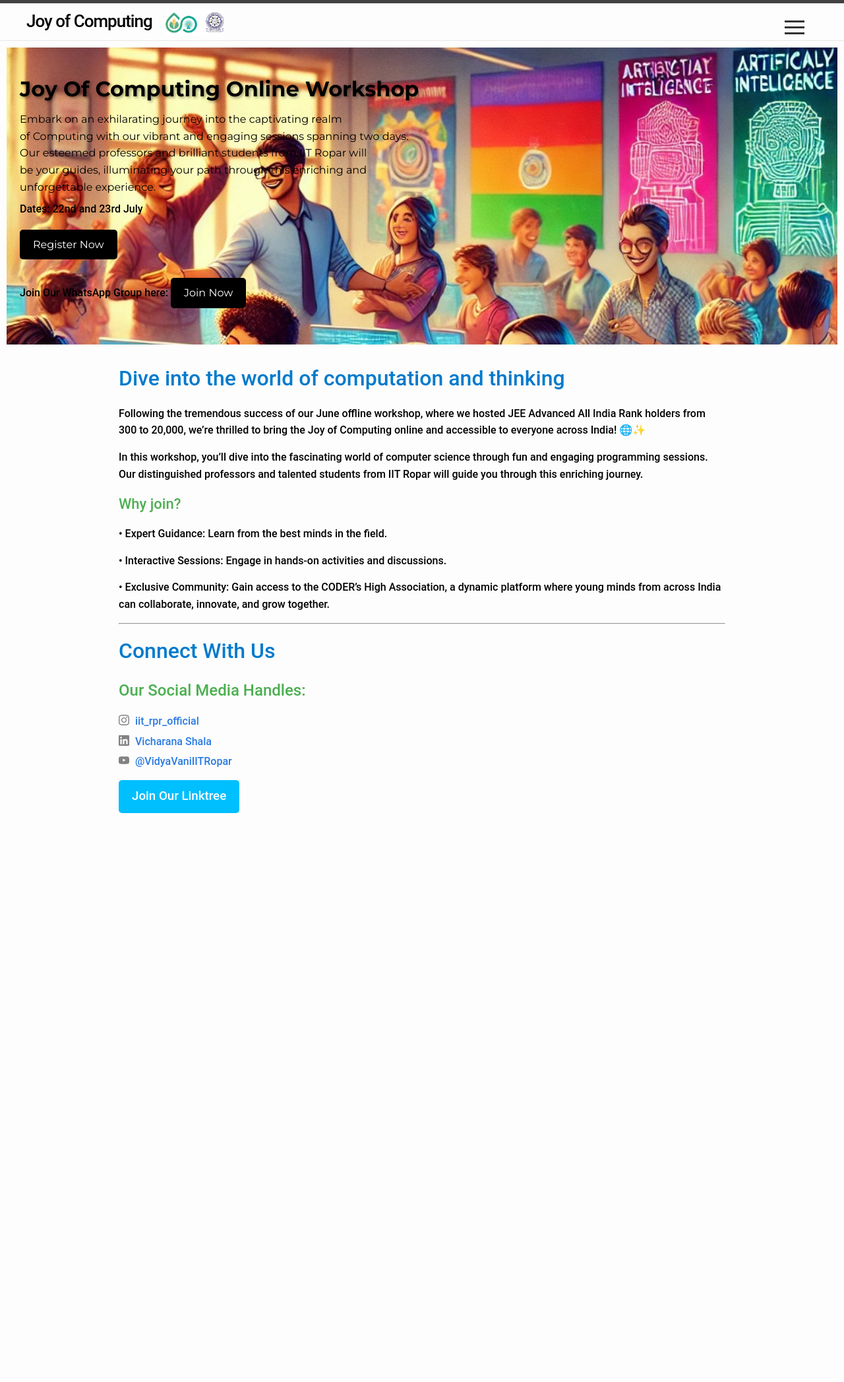
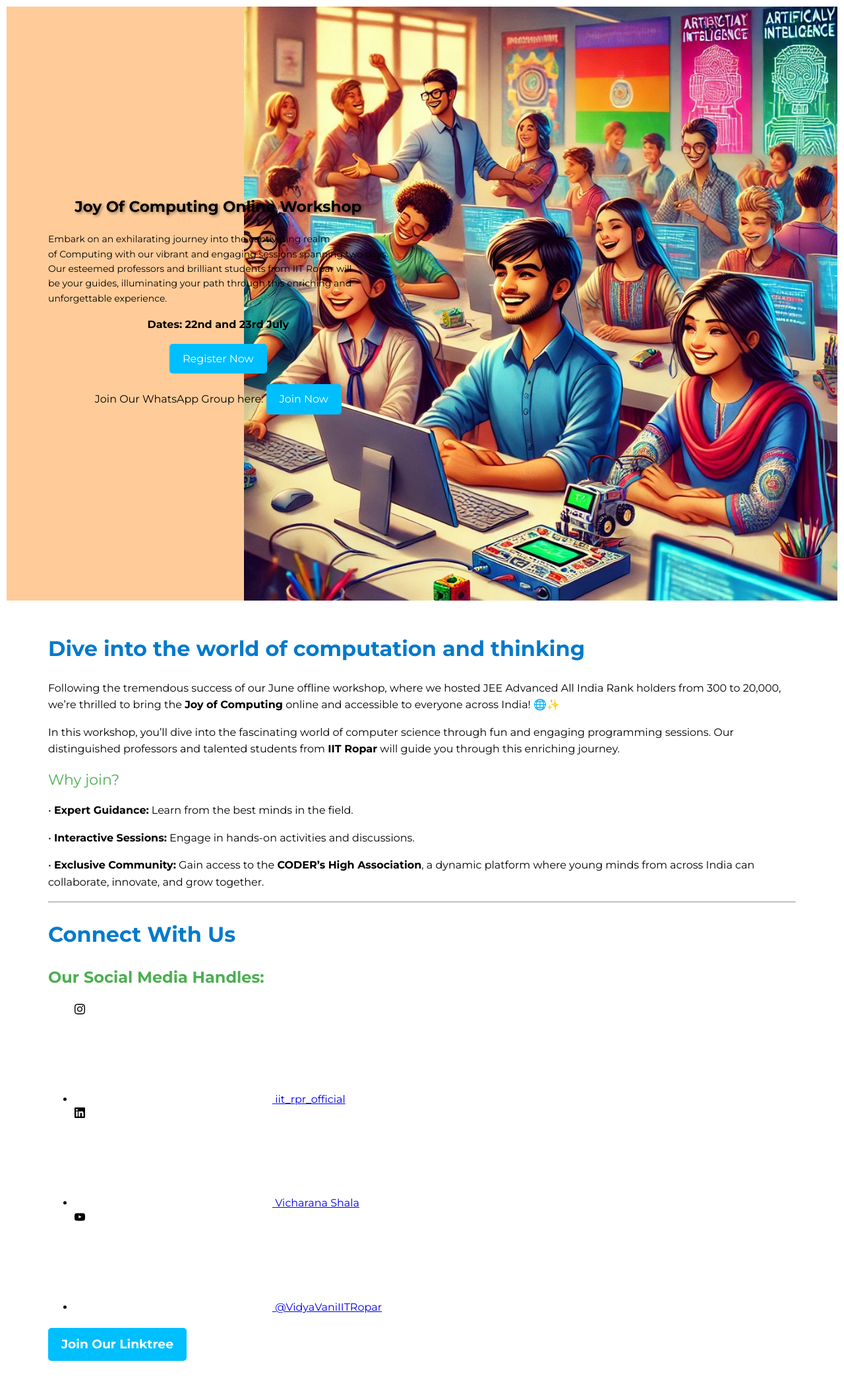
Before and after one commit to sudarshansudarshan/joc, a Jekyll site: the page built from index.markdown, in a window 1280 px wide. Shown: the whole page at 66% size. Built offline with Jekyll 4.4.1, drawn with Linux system fonts in a browser that asks for light colours; before the commit the page ends 1257 px from its top, so only the background shows below that.

Commit message:
Update home.html

```diff
--- a/_layouts/home.html
+++ b/_layouts/home.html
@@ -12,25 +9,16 @@ layout: default
   <link href="https://fonts.googleapis.com/css2?family=Montserrat:ital,wght@0,100..900;1,100..900&display=swap" rel="stylesheet">
   <style>
     body {
-      font-family: 'Roboto Medium', sans-serif; /* Use Roboto font or any other preferred font */
+      font-family: 'Montserrat', sans-serif;
       font-size: 16px;
       line-height: 1.6;
-      color: #000000; /* Default text color */
+      color: #000;
       margin: 0;
       padding: 0;
       width: 100%;
-      /*background-image: url('images/bgg1.png');
-      background-size: contain; /* Set the width and height of the background image */
-      /*background-repeat: no-repeat;
-      background-position: center top;
-       /* Center the background image */
-      <!-- background-color: #ffdbac;-->
+      /* background-color: #ffdbac; */
     }
-  /*.home {
-      max-width: 100%;
-      margin: 0 auto;
-      padding: 10px;
-    }*/
+
     .home {
       max-width: 100%;
       margin: 0 auto;
@@ -45,10 +33,11 @@ layout: default
       list-style: none;
       padding: 0;
       margin: 0;
+      display: flex;
+      flex-wrap: wrap;
     }
 
     .navigation ul li {
-      display: inline;
       margin-right: 20px;
     }
 
@@ -59,22 +48,25 @@ layout: default
     }
 
     .navigation li a:hover {
-      color: #ff6600; /* Change color on hover */
+      color: #ff6600;
     }
 
     .hero-section {
       width: 100%;
-      height: 100vh; /* Adjust height as needed */
+      height: 100vh;
       background-image: url('images/bgg1.png');
-      background-size: contain;
+      background-size: cover;
       background-repeat: no-repeat;
       background-position: center top;
       display: flex;
-      align-items: center; /* Center content vertically */
-      justify-content: left; /* Center content horizontally */
-      color: white; /* Set default text color */
-      text-align: center; /* Center text */
-      /* margin-top: 100px; */
+      align-items: center;
+      justify-content: left;
+      color: white;
+      text-align: center;
+    }
+
+    .content {
+      padding: 0 5%;
     }
 
     .hero-image {
@@ -87,7 +79,7 @@ layout: default
     }
 
     .hero-text h2 {
-      font-size: 2.5em; /* Larger font size for heading */
+      font-size: 2.5em;
       margin-bottom: 10px;
       color: #FFFFFF;
     }
@@ -133,94 +125,51 @@ layout: default
     }
 
     .post-link:hover {
-      color: #ff6600; /* Change color on hover */
+      color: #ff6600;
+    }
+
+    @media (max-width: 768px) {
+      .hero-section {
+        flex-direction: column;
+        justify-content: center;
+        text-align: center;
       }
 
       .content {
-            text-align: left;
+        padding: 0 2%;
       }
 
-    .svg-icon {
-      width: 16px;
-      height: 16px;
+      .hero-text h2 {
+        font-size: 1.8em;
       }
 
-
+      .hero-text p {
+        font-size: 1em;
+      }
+    }
   </style>
 </head>
 <body>
 <div class="home">
-  <!--{%- if page.title -%}
-    <h1 class="page-heading">{{ page.title }}  </h1>
-  {%- endif -%}-->
-
-
-<!--   <div class="hero-section" style="width: 100%; height: 0.5*vw; background-color: #ffcc99; background-image: url('images/joc image.jpg'); background-size: contain; background-repeat: no-repeat; background-position: right top;">
-    <div class="content" style="padding-left: 40px;">
-<!--       <h2 style="color: black;"><b> Joy Of Computing Online Workshop</b></h2> -->
-<!--       <h2 style="color: black; font-family: 'Montserrat', sans-serif; font-size: 23px; text-shadow: 2px 2px 4px rgba(0, 0, 0, 0.4);"><b>Joy Of Computing Online Workshop</b></h2> -->
-
-<!--       <p style="color: black; font-family: 'Montserrat', sans-serif; font-size: 14px; text-align: justify;"> -->
-<!--         Embark on an exhilarating journey into the captivating realm <br>of Computing with our vibrant and engaging sessions spanning two days. <br>Our esteemed professors and brilliant students from IIT Ropar will <br>be your guides, illuminating your path through this enriching and <br>unforgettable experience. -->
-<!--       </p>  -->
-
-<!--       <p style="color: black;"><b>Dates: 22nd and 23rd July</b></p> -->
-
-<!--       <a href="https://forms.gle/HP18PAvap6ifJ8EG8" class="btn">Register Now</a> -->
-<!--       <br> -->
-
-<!--       <p style="color: black;"> -->
-<!--         Join Our WhatsApp Group here: -->
-<!--         <a href="https://chat.whatsapp.com/J4Na1mTOXqY3xCPWGv64sz" class="btn">Join Now</a> -->
-<!--       </p> -->
-
-<!--     </div> -->
-<!--   </div>  -->
-  <div class="hero-section" style="width: 100%; height: 50vh; background-color: #ffcc99; background-image: url('images/joc image.jpg'); background-size: cover; background-repeat: no-repeat; background-position: right top; display: flex; align-items: center; justify-content: flex-start;">
-    <div class="content" style="padding-left: 20px; max-width: 90%; color: black;">
-      <h2 style="font-family: 'Montserrat', sans-serif; font-size: 2rem; text-shadow: 2px 2px 4px rgba(0, 0, 0, 0.4); margin: 0;"><b>Joy Of Computing Online Workshop</b></h2>
-      <p style="font-family: 'Montserrat', sans-serif; font-size: 1rem; text-align: justify; margin: 0.5rem 0;">
+  <div class="hero-section" style="background-color: #ffcc99; background-image: url('images/joc image.jpg'); background-size: contain; background-repeat: no-repeat; background-position: right top;">
+    <div class="content">
+      <h2 style="color: black; font-size: 23px; text-shadow: 2px 2px 4px rgba(0, 0, 0, 0.4);"><b>Joy Of Computing Online Workshop</b></h2>
+      <p style="color: black; font-size: 14px; text-align: justify;">
         Embark on an exhilarating journey into the captivating realm <br>of Computing with our vibrant and engaging sessions spanning two days. <br>Our esteemed professors and brilliant students from IIT Ropar will <br>be your guides, illuminating your path through this enriching and <br>unforgettable experience.
       </p>
-      <p style="font-size: 1rem; margin: 0.5rem 0;"><b>Dates: 22nd and 23rd July</b></p>
-      <a href="https://forms.gle/HP18PAvap6ifJ8EG8" class="btn" style="display: inline-block; padding: 10px 20px; margin: 10px 0; background-color: #000; color: #fff; text-decoration: none; border-radius: 5px; font-family: 'Montserrat', sans-serif;">Register Now</a>
-      <p style="font-size: 1rem; margin: 0.5rem 0;">
+      <p style="color: black;"><b>Dates: 22nd and 23rd July</b></p>
+      <a href="https://forms.gle/HP18PAvap6ifJ8EG8" class="btn">Register Now</a>
+      <br>
+      <p style="color: black;">
         Join Our WhatsApp Group here:
-        <a href="https://chat.whatsapp.com/J4Na1mTOXqY3xCPWGv64sz" class="btn" style="display: inline-block; padding: 10px 20px; margin: 10px 0; background-color: #000; color: #fff; text-decoration: none; border-radius: 5px; font-family: 'Montserrat', sans-serif;">Join Now</a>
+        <a href="https://chat.whatsapp.com/J4Na1mTOXqY3xCPWGv64sz" class="btn">Join Now</a>
       </p>
     </div>
   </div>
   <br>
-  <div class="content" style="padding-left: 170px; padding-right: 170px ;">
+  <div class="content">
     {{ content }}
   </div>
-
- <!-- {%- if site.posts.size > 0 -%}
-    <div class="recent-posts">
-      <h1 class="post-list-heading">Recent Posts</h1>
-      <ul class="post-list">
-        {%- for post in site.posts limit: 1 -%}
-        <li>-->
-        <!--  {%- assign date_format = site.minima.date_format | default: "%b %-d, %Y" -%}
-          <span class="post-meta">{{ post.date | date: date_format }}</span>
-
-            <a class="post-link" href="/aicamp/dashboard/">
-              <h6>
-              Matrix Mystics
-              </h6>
-            </a> -->
-
-          {%- if site.show_excerpts -%}
-            {{ post.excerpt }}
-          {%- endif -%}
-        </li>
-        {%- endfor -%}
-      </ul>
-      <!-- <a href="" class="btn">View All Posts</a> -->
-    </div>
-  {%- endif -%}
-
-
 </div>
 </body>
 </html>
```
Also changed, not shown: other parts of _layouts/home.html (+0 -3 lines). Lines whose indentation alone changed are shown as unchanged.
